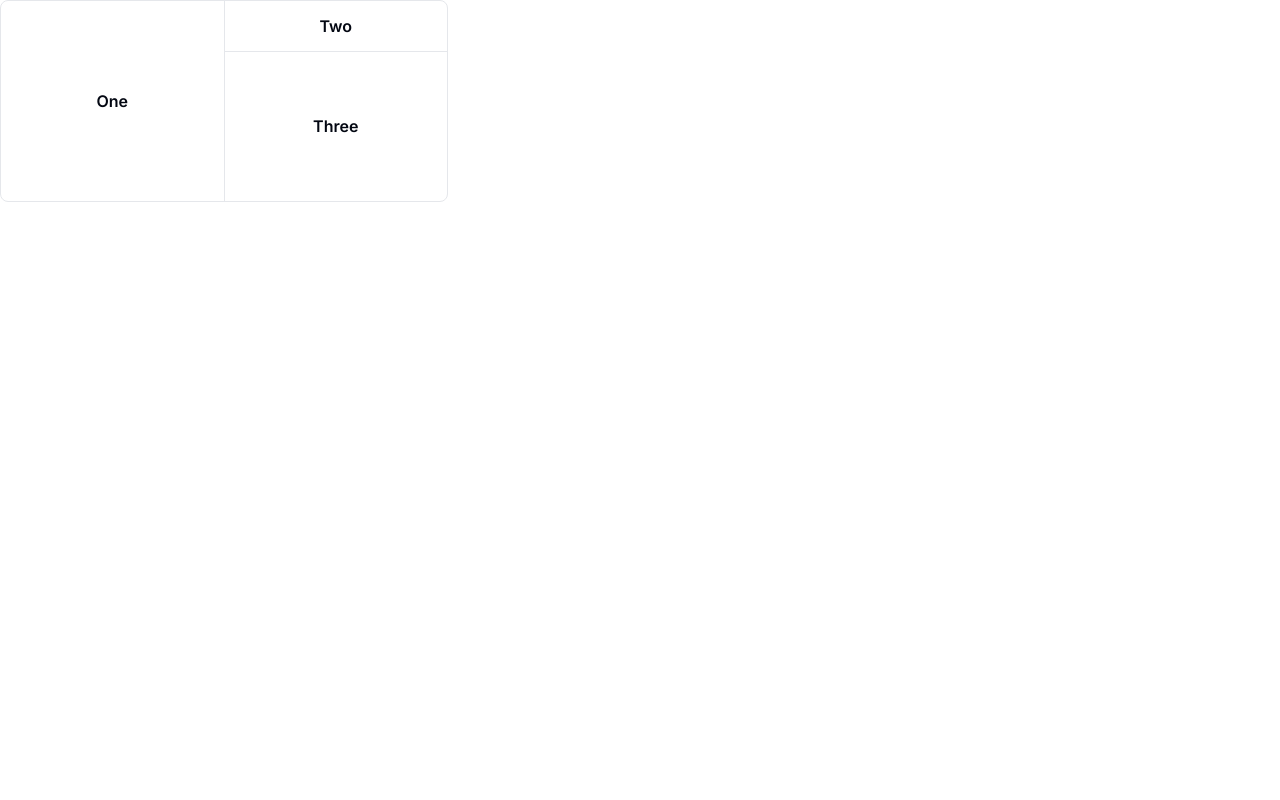
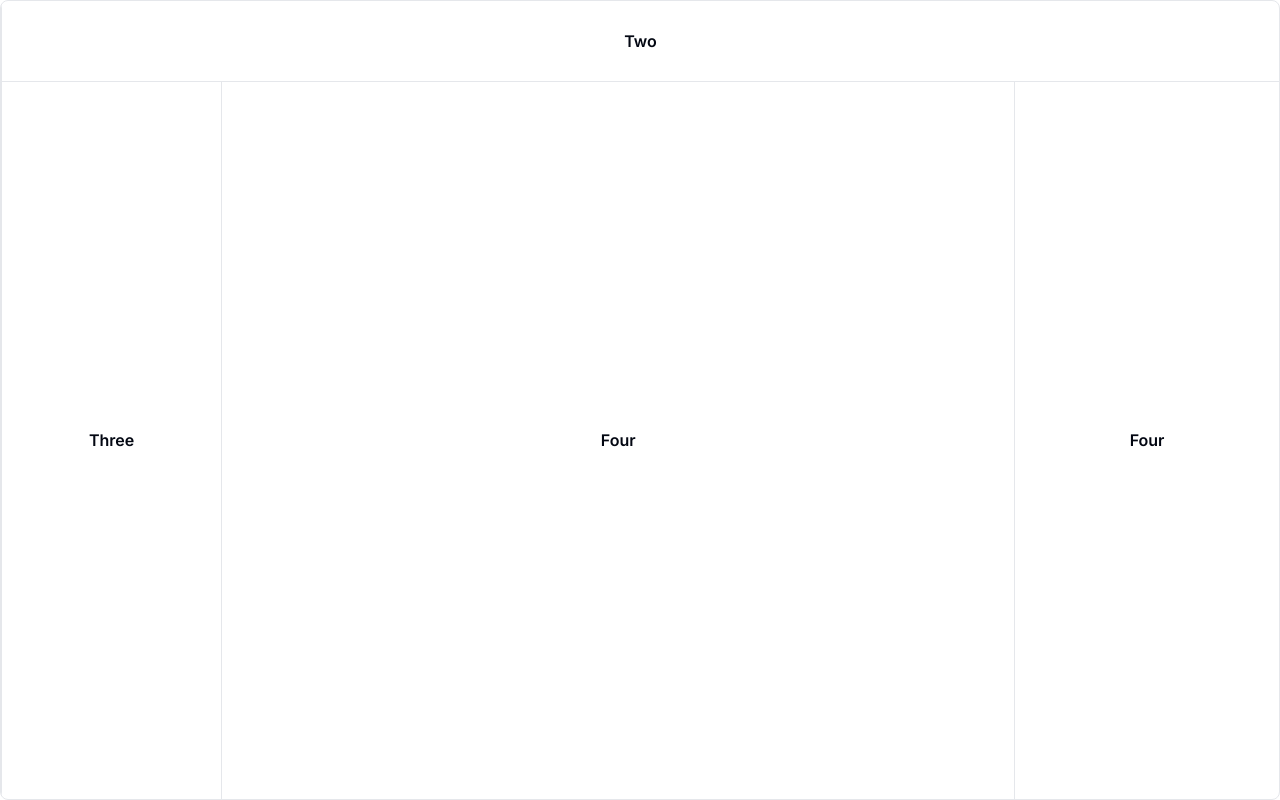
Before and after one commit to ANNI69/frontend, a Next.js app in the folder unishare/: page / in a window 1280 px wide. Built offline with nearby package versions, Linux system fonts and the light colour scheme.

Commit message:
resizeable done

```diff
--- a/unishare/src/app/page.tsx
+++ b/unishare/src/app/page.tsx
@@ -8,32 +8,45 @@ import Image from "next/image";
 export default function Home() {
   return (
     <>
+      <div className="flex flex-col h-screen w-screen">
         <ResizablePanelGroup
           direction="horizontal"
-        className="max-w-md rounded-lg border"
+          className="max-w-screen rounded-lg border"
         >
-        <ResizablePanel defaultSize={50}>
-          <div className="flex h-[200px] items-center justify-center p-6">
-            <span className="font-semibold">One</span>
-          </div>
-        </ResizablePanel>
           <ResizableHandle />
           <ResizablePanel defaultSize={50}>
             <ResizablePanelGroup direction="vertical">
-            <ResizablePanel defaultSize={25}>
+              <ResizablePanel defaultSize={10}>
                 <div className="flex h-full items-center justify-center p-6">
                   <span className="font-semibold">Two</span>
                 </div>
               </ResizablePanel>
               <ResizableHandle />
-            <ResizablePanel defaultSize={75}>
+              <ResizablePanel defaultSize={90}>
+                <ResizablePanelGroup direction="horizontal">
+                  <ResizablePanel defaultSize={25}>
                     <div className="flex h-full items-center justify-center p-6">
                       <span className="font-semibold">Three</span>
+                    </div>
+                  </ResizablePanel>
+                  <ResizableHandle />
+                  <ResizablePanel defaultSize={90}>
+                    <div className="flex h-full items-center justify-center p-6">
+                      <span className="font-semibold">Four</span>
+                    </div>
+                  </ResizablePanel>
+                  <ResizableHandle />
+                  <ResizablePanel defaultSize={30}>
+                    <div className="flex h-full items-center justify-center p-6">
+                      <span className="font-semibold">Four</span>
                     </div>
                   </ResizablePanel>
                 </ResizablePanelGroup>
               </ResizablePanel>
             </ResizablePanelGroup>
+          </ResizablePanel>
+        </ResizablePanelGroup>
+      </div>
     </>
   );
 }
```
Lines whose indentation alone changed are shown as unchanged.
